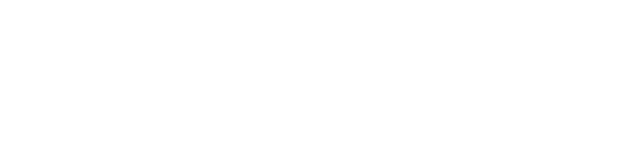
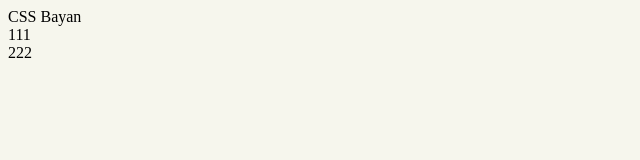
Before and after one commit to AliaksandrButsin/cssBayan, a plain HTML site: page cssBayan/index.html in a window 1280 px wide. Shown: the whole page, without its empty margins (0-640 px from the left). Drawn offline with Linux system fonts and the light colour scheme.

Commit message:
add: gitignore add: index.css (Fri, Mar 10, 2023 12:22:22 PM)

```diff
--- /dev/null
+++ b/cssBayan/index.css
@@ -0,0 +1,3 @@
+.body {
+background-color: rgb(246, 246, 237);
+}
--- a/cssBayan/index.html
+++ b/cssBayan/index.html
@@ -5,8 +5,14 @@
     <meta http-equiv="X-UA-Compatible" content="IE=edge">
     <meta name="viewport" content="width=device-width, initial-scale=1.0">
     <title>cssBayan</title>
+    <link rel="stylesheet" href="./index.css">
 </head>
-<body>
+<body class="body">
+    <header class="header">CSS Bayan</header>
+    <main class="main">
+        111
+    </main>
+    <footer class="footer">222</footer>
 
 </body>
 </html>
```
Also changed, not shown: 2 other files.
